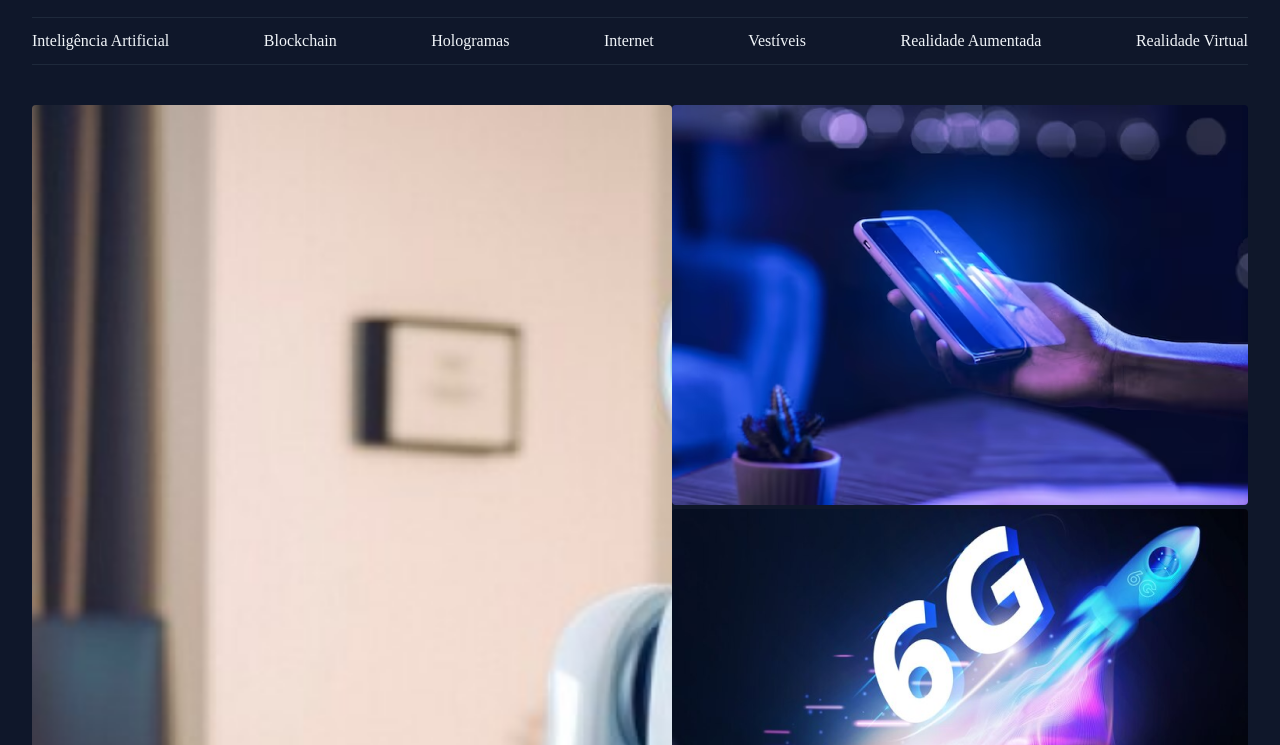
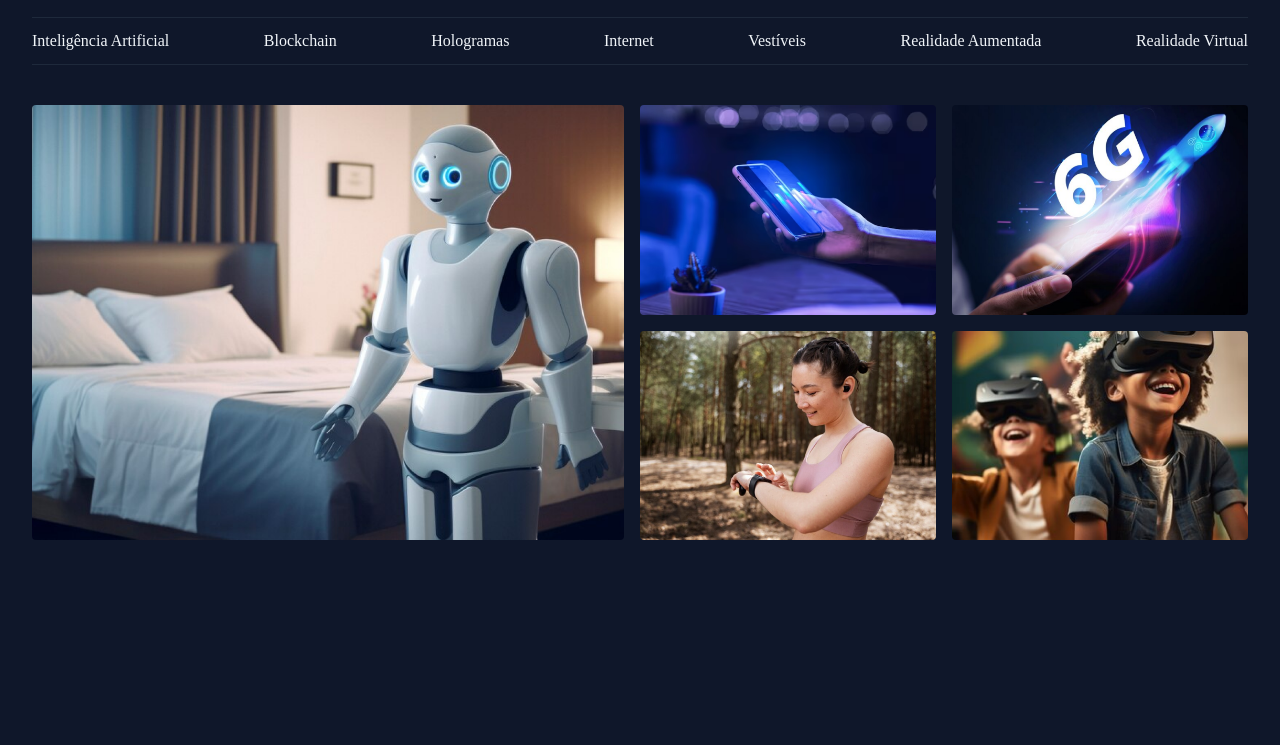
Before and after one commit to mmnc12/portal_de_noticias, a plain HTML site: page index.html in a window 1280 px wide. Shown: the part 55-800 px from the top of the page. Drawn offline with Linux system fonts and the light colour scheme; a web font is replaced by a local one.

Commit message:
estruturando a seção destaque

```diff
--- a/index.html
+++ b/index.html
@@ -37,12 +37,12 @@
   </header>
 
   <main class="grid container">
-    <section id="featured" class="grid grid-flow-col">
+    <section id="featured" class="grid grid-flow-col gap-16">
       <div>
         <img src="assets/images/Image 01.png" alt="">
       </div>
 
-      <div>
+      <div class="grid grid-cols-2 gap-16">
         <div>
           <img src="assets/images/Image 02.png" alt="">
         </div>
```
